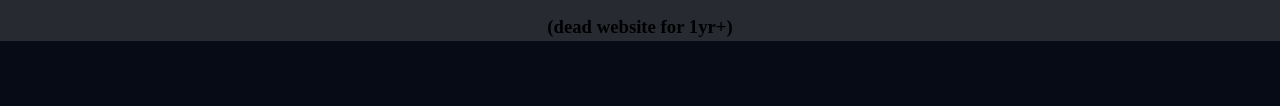
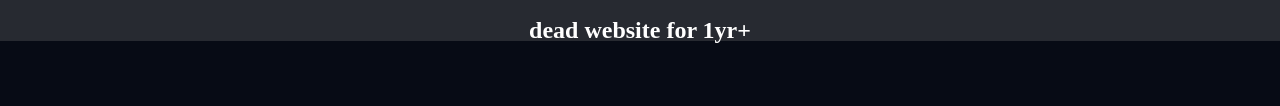
Before and after one commit to ReMelon/ReMelon.github.io, a plain HTML site: page index.html in a window 1280 px wide. Shown: the part 329-435 px from the top of the page. Drawn offline with Linux system fonts and the light colour scheme.

Commit message:
attempt 3

```diff
--- a/index.html
+++ b/index.html
@@ -34,7 +34,7 @@
 
     <div class="magicdiv">
         <h1 class="ReMelon's About Me"><span class="magic" data-value="ReMelon's About Me">ReMelon's About Me</span></h1>
-                <h3 class="ReMelon's About Me"><span class="magic" data-value="ReMelon's About Me">(dead website for 1yr+)</span></h3>
+                <h2 style="color: white;">dead website for 1yr+</h2>
     </div>
 
 
```
